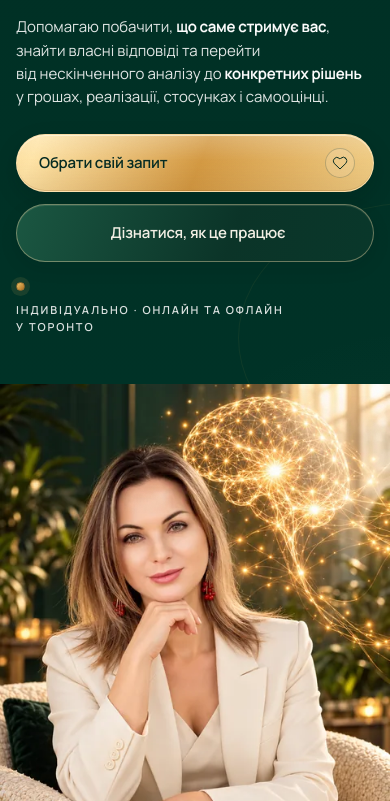
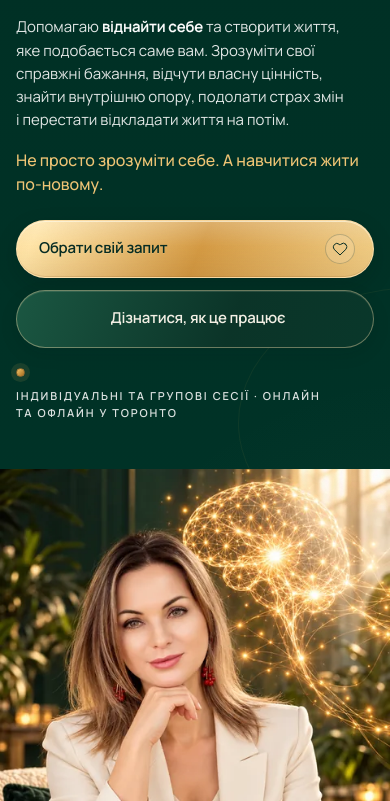
Before and after one commit to Svip-web/inna-volos, a website: page public/inna-volos/index.html in a window 390 px wide. Shown: the part 331-1132 px from the top of the page. Drawn offline with Linux system fonts and the light colour scheme.

Commit message:
Apply approved PDF text corrections to hero and problem copy

```diff
--- a/public/inna-volos/hero-reference.css
+++ b/public/inna-volos/hero-reference.css
@@ -176,7 +176,7 @@ body > .site-header .header-cta {
 
 .hero .hero-formats {
   max-width: 635px;
-  margin: 0 0 32px;
+  margin: 0 0 18px;
   color: rgba(255, 255, 255, .88);
   font-family: var(--sans);
   font-size: 19px;
@@ -188,6 +188,16 @@ body > .site-header .header-cta {
   color: #fff;
   font-weight: 700;
   box-shadow: none;
+}
+
+.hero .hero-emphasis {
+  max-width: 600px;
+  margin: 0 0 28px;
+  color: #efc575;
+  font-family: var(--sans);
+  font-size: 17px;
+  font-weight: 500;
+  line-height: 1.5;
 }
 
 .hero .hero-actions {
@@ -373,9 +383,14 @@ body > .site-header .header-cta {
 
   .hero .hero-formats {
     max-width: 350px;
-    margin-bottom: 26px;
+    margin-bottom: 16px;
     font-size: 16px;
     line-height: 1.55;
+  }
+
+  .hero .hero-emphasis {
+    margin-bottom: 24px;
+    font-size: 16px;
   }
 
   .hero .hero-actions {
--- a/public/inna-volos/index.html
+++ b/public/inna-volos/index.html
@@ -20,7 +20,7 @@
       }
     });
   </script>
-  <link rel="stylesheet" href="site.min.css?v=1241f69e89e5ef84">
+  <link rel="stylesheet" href="site.min.css?v=15732d247a73018b">
 </head>
 <body>
   <a class="skip-link" href="#main">Перейти до основного вмісту</a>
@@ -63,9 +63,10 @@
 
       <div class="container hero-inner">
         <div class="hero-copy reveal">
-          <p class="hero-kicker-ref">Нейропсихологічні практики · Торонто та онлайн</p>
+          <p class="hero-kicker-ref">Тренування мозку, зміна мислення та створення нової якості життя</p>
           <h1 id="hero-title" aria-label="Від розуміння себе — до змін у житті"><span>Від розуміння<br>себе</span> <em>— до змін<br>у житті</em></h1>
-          <p class="hero-formats">Допомагаю побачити, <strong>що саме стримує вас</strong>, знайти власні відповіді та перейти від нескінченного аналізу до <strong>конкретних рішень</strong> у грошах, реалізації, стосунках і самооцінці.</p>
+          <p class="hero-formats">Допомагаю <strong>віднайти себе</strong> та створити життя, яке подобається саме вам. Зрозуміти свої справжні бажання, відчути власну цінність, знайти внутрішню опору, подолати страх змін і перестати відкладати життя на потім.</p>
+          <p class="hero-emphasis">Не просто зрозуміти себе. А навчитися жити по-новому.</p>
           <div class="hero-actions">
             <a class="button" href="#requests">
               Обрати свій запит
@@ -77,7 +78,7 @@
               Дізнатися, як це працює
             </a>
           </div>
-          <p class="hero-location">Індивідуально · онлайн та офлайн у Торонто</p>
+          <p class="hero-location">Індивідуальні та групові сесії · онлайн та офлайн у Торонто</p>
         </div>
       </div>
     </section>
@@ -139,7 +140,7 @@
             </figure>
             <div class="problem-author-copy">
               <p class="problem-author-name"><strong>Інна Волос</strong><span>Нейропрактик</span></p>
-              <p class="problem-note"><strong>Проблема не завжди у нестачі знань чи мотивації.</strong> Часто наші рішення та реакції визначаються сформованими звичками мислення й поведінки. Саме з їх усвідомлення та нових дій починається шлях до змін.</p>
+              <p class="problem-note"><strong>Проблема не завжди у нестачі знань чи мотивації.</strong> Часто наші рішення та реакції визначаються автоматизованими звичками мислення й поведінки. Саме з їх усвідомлення та нових дій починається шлях до змін.</p>
             </div>
           </div>
           <a class="problem-cta" href="#requests">
--- a/sites/inna-volos/hero-reference.css
+++ b/sites/inna-volos/hero-reference.css
@@ -176,7 +176,7 @@ body > .site-header .header-cta {
 
 .hero .hero-formats {
   max-width: 635px;
-  margin: 0 0 32px;
+  margin: 0 0 18px;
   color: rgba(255, 255, 255, .88);
   font-family: var(--sans);
   font-size: 19px;
@@ -188,6 +188,16 @@ body > .site-header .header-cta {
   color: #fff;
   font-weight: 700;
   box-shadow: none;
+}
+
+.hero .hero-emphasis {
+  max-width: 600px;
+  margin: 0 0 28px;
+  color: #efc575;
+  font-family: var(--sans);
+  font-size: 17px;
+  font-weight: 500;
+  line-height: 1.5;
 }
 
 .hero .hero-actions {
@@ -373,9 +383,14 @@ body > .site-header .header-cta {
 
   .hero .hero-formats {
     max-width: 350px;
-    margin-bottom: 26px;
+    margin-bottom: 16px;
     font-size: 16px;
     line-height: 1.55;
+  }
+
+  .hero .hero-emphasis {
+    margin-bottom: 24px;
+    font-size: 16px;
   }
 
   .hero .hero-actions {
```
Also changed, not shown: export-manifest.json (+16 -16 lines), scripts/inna-delivery.test.mjs (+57 -0 lines), sites/inna-volos/index.html (+6 -5 lines), public/inna-volos/site.min.css, sites/inna-volos/site.min.css, 8 other files.
